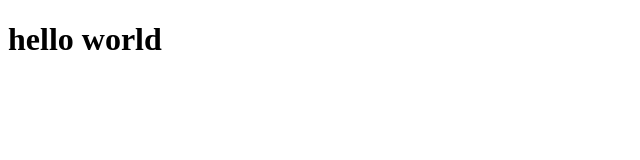
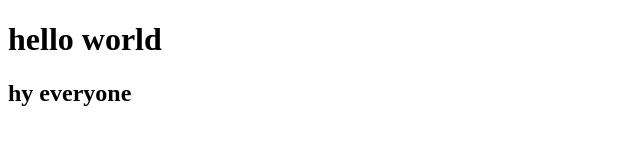
Before and after one commit to riyamodi0727-commits/billing_software, a plain HTML site: page index.html in a window 1280 px wide. Shown: the whole page, without its empty margins (0-640 px from the left). Drawn offline with Linux system fonts and the light colour scheme.

Commit message:
f1 is created

```diff
--- a/index.html
+++ b/index.html
@@ -7,5 +7,6 @@
 </head>
 <body>
     <h1>hello world</h1>
+    <h2>hy everyone</h2>
 </body>
 </html>
```
